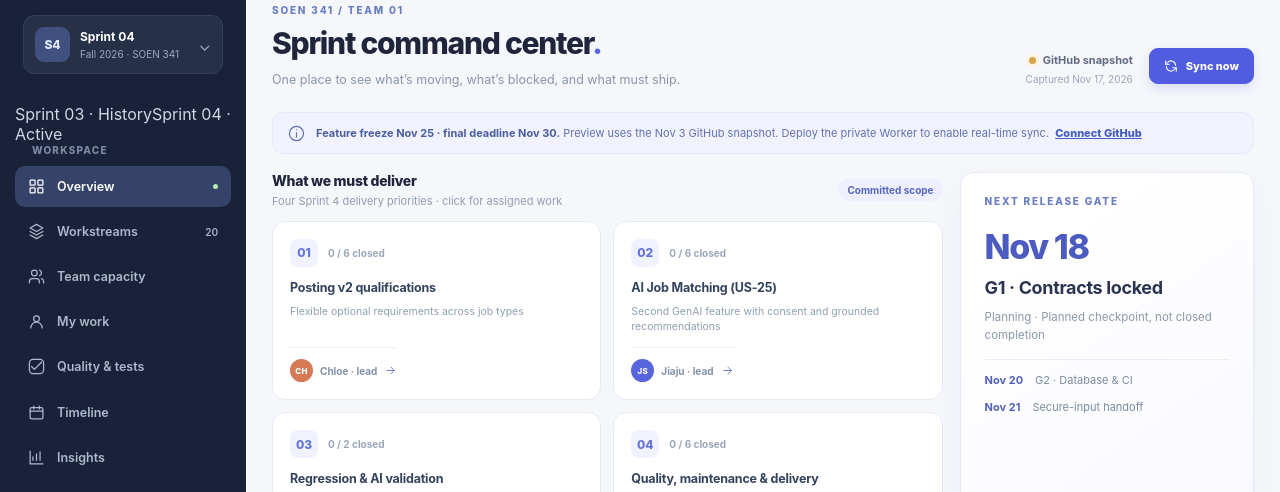
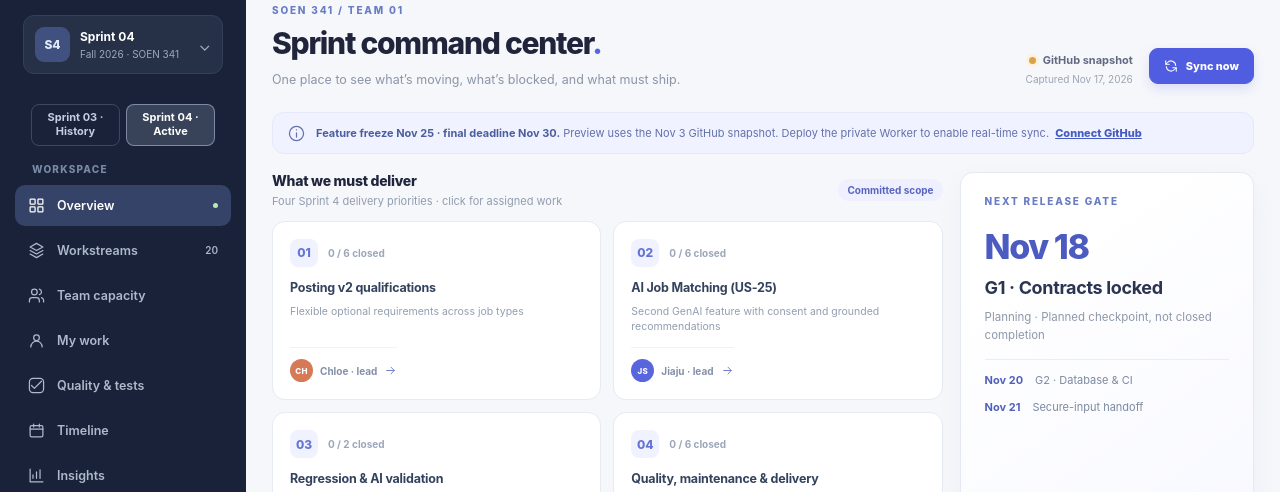
Before and after one commit to EdishAdventure/CareerConnect-Team-Dashboard, a website: page public/index.html in a window 1280 px wide. Shown: the part 97-589 px from the top of the page. Drawn offline with Linux system fonts and the light colour scheme; no server answers.

Commit message:
style(dashboard): add accessible sprint navigation for active and archived views

```diff
--- a/public/styles.css
+++ b/public/styles.css
@@ -297,3 +297,9 @@ button.timeline-card:hover{border-color:#c5cdec;background:#f9faff}
  .team-roster-progress span:not(.roster-arrow){max-width:110px;line-height:1.3}
  .team-roster-progress .roster-arrow{display:none}
 }
+
+/* Sprint 3 archive / active Sprint 4 navigation, shared by both views. */
+.sprint-switch{display:flex;gap:6px;padding:0 16px 17px;align-items:stretch;}
+.sprint-switch a{display:flex;align-items:center;justify-content:center;flex:1;min-height:34px;padding:6px 8px;border:1px solid rgba(220,229,250,.19);border-radius:8px;color:#c3cde3;text-decoration:none;font-size:11px;font-weight:650;line-height:1.25;text-align:center;transition:background .16s ease,color .16s ease;}
+.sprint-switch a:hover,.sprint-switch a:focus-visible{background:rgba(210,224,255,.12);color:#fff;}
+.sprint-switch a.active{background:rgba(210,224,255,.17);border-color:rgba(210,224,255,.45);color:#fff;}
```
